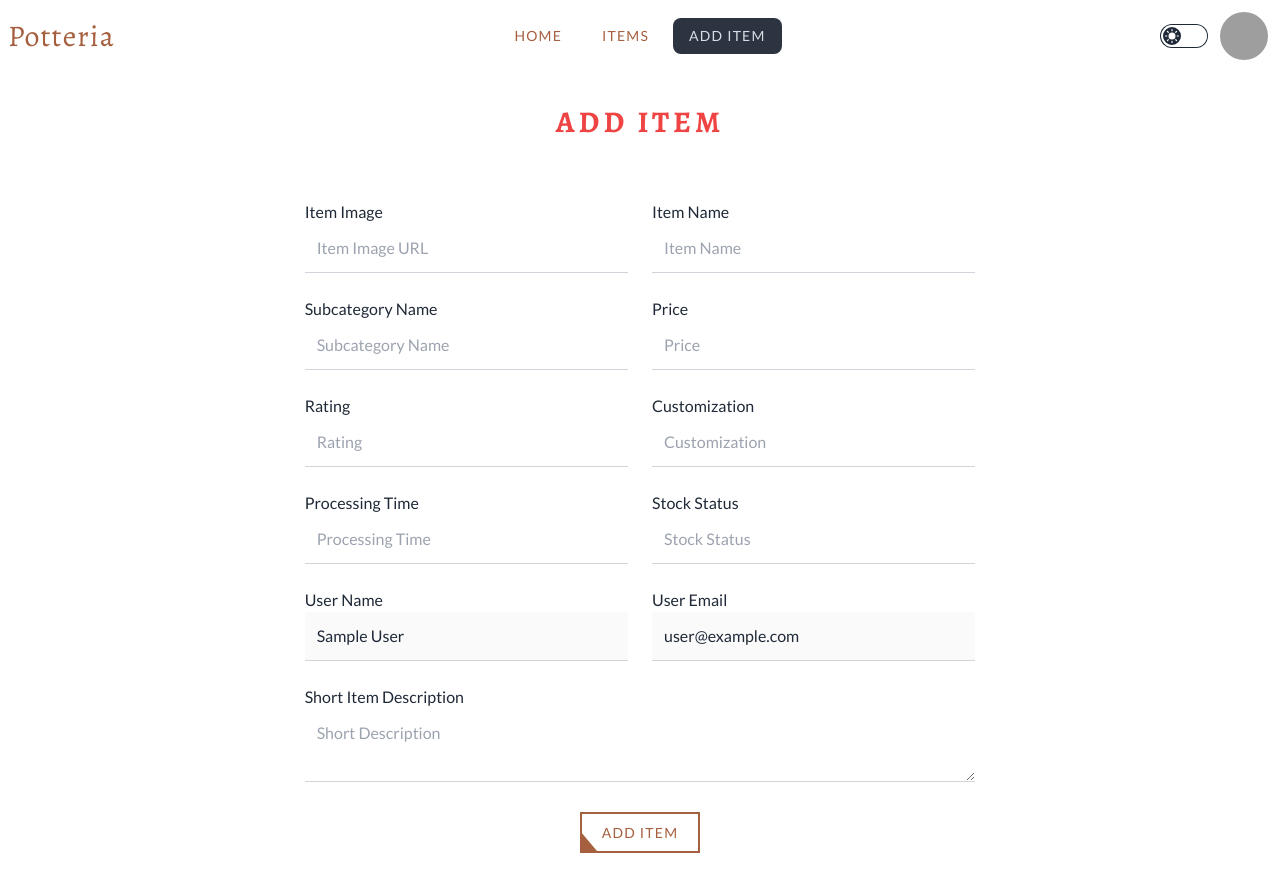
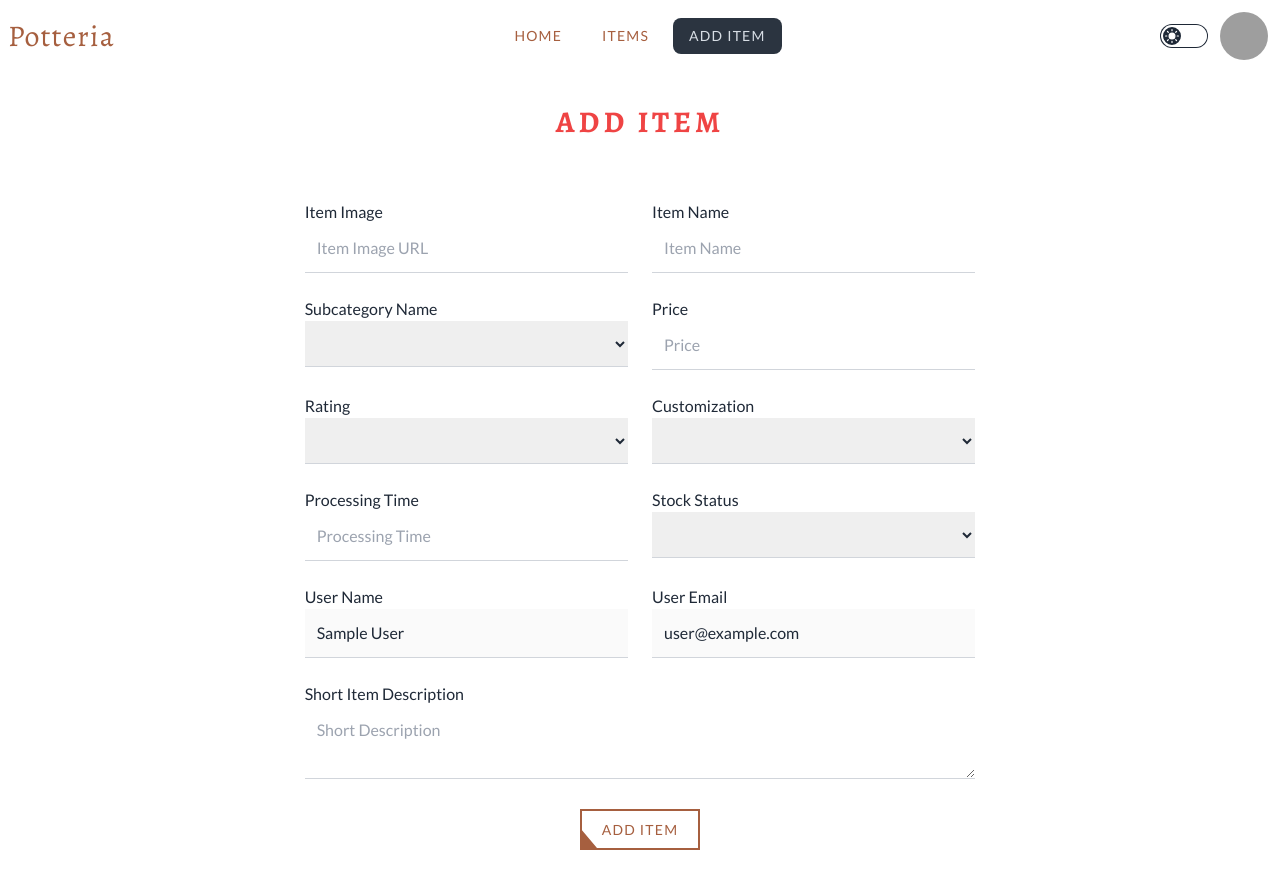
Before and after one commit to NoorTushar/potteria-client, a React (Vite) app: page /addItem in a window 1280 px wide. Shown: the top 892 px of the page. Built offline with nearby package versions, Linux system fonts and the light colour scheme; no server answers; sample sign-in values are in the browser's storage; grey boxes are pictures that could not be loaded.

Commit message:
add item form string to number and added select options where needed

```diff
--- a/src/Pages/AddItem/AddItem.jsx
+++ b/src/Pages/AddItem/AddItem.jsx
@@ -22,6 +22,10 @@ const AddItem = () => {
    });
 
    const onSubmit = (data) => {
+      // Convert price from string to number
+      data.price = parseFloat(data.price);
+      // Convert rating from string to number
+      data.rating = parseFloat(data.rating);
       const item = data;
       console.log(item);
 
@@ -116,7 +120,7 @@ const AddItem = () => {
                      <label htmlFor="subcategory_Name" className="block ">
                         Subcategory Name
                      </label>
-                     <input
+                     <select
                         {...register("subcategory_Name", {
                            required: {
                               value: true,
@@ -126,7 +130,21 @@ const AddItem = () => {
                         type="text"
                         placeholder="Subcategory Name"
                         className="w-full p-3 border-b border-b-gray-300  outline-none duration-300 focus:border-[#A65F3F] "
-                     />
+                     >
+                        <option value=""></option>
+                        <option value="Clay-made pottery">
+                           Clay-made pottery
+                        </option>
+                        <option value="Stoneware">Stoneware</option>
+                        <option value="Porcelain">Porcelain</option>
+                        <option value="Terra Cotta">Terra Cotta</option>
+                        <option value="Ceramics & Architectural">
+                           Ceramics & Architectural
+                        </option>
+                        <option value="Home decor pottery">
+                           Home decor pottery
+                        </option>
+                     </select>
                      {errors?.subcategory_Name && (
                         <span className="text-red-500 block mt-1 mb-2 font-didact">
                            {errors.subcategory_Name.message}
@@ -162,7 +180,7 @@ const AddItem = () => {
                      <label htmlFor="rating" className="block ">
                         Rating
                      </label>
-                     <input
+                     <select
                         {...register("rating", {
                            required: {
                               value: true,
@@ -172,7 +190,19 @@ const AddItem = () => {
                         type="text"
                         placeholder="Rating"
                         className="w-full p-3 border-b border-b-gray-300  outline-none duration-300 focus:border-[#A65F3F] "
-                     />
+                     >
+                        <option value=""></option>
+                        <option value="5">5</option>
+                        <option value="4.5">4.5</option>
+                        <option value="4">4</option>
+                        <option value="3.5">3.5</option>
+                        <option value="3">3</option>
+                        <option value="2.5">2.5</option>
+                        <option value="2">2</option>
+                        <option value="1.5">1.5</option>
+                        <option value="1">1</option>
+                        <option value="0.5">0.5</option>
+                     </select>
                      {errors?.rating && (
                         <span className="text-red-500 block mt-1 mb-2 font-didact">
                            {errors.rating.message}
@@ -185,7 +215,7 @@ const AddItem = () => {
                      <label htmlFor="customization" className="block ">
                         Customization
                      </label>
-                     <input
+                     <select
                         {...register("customization", {
                            required: {
                               value: true,
@@ -195,7 +225,11 @@ const AddItem = () => {
                         type="text"
                         placeholder="Customization"
                         className="w-full p-3 border-b border-b-gray-300  outline-none duration-300 focus:border-[#A65F3F] "
-                     />
+                     >
+                        <option value=""></option>
+                        <option value="yes">Yes</option>
+                        <option value="no">No</option>
+                     </select>
                      {errors?.customization && (
                         <span className="text-red-500 block mt-1 mb-2 font-didact">
                            {errors.customization.message}
@@ -231,7 +265,7 @@ const AddItem = () => {
                      <label htmlFor="stock_status" className="block ">
                         Stock Status
                      </label>
-                     <input
+                     <select
                         {...register("stock_status", {
                            required: {
                               value: true,
@@ -241,7 +275,11 @@ const AddItem = () => {
                         type="text"
                         placeholder="Stock Status"
                         className="w-full p-3 border-b border-b-gray-300  outline-none duration-300 focus:border-[#A65F3F] "
-                     />
+                     >
+                        <option value=""></option>
+                        <option value="In stock">In Stock</option>
+                        <option value="Made to Order">Made to Order</option>
+                     </select>
                      {errors?.stock_status && (
                         <span className="text-red-500 block mt-1 mb-2 font-didact">
                            {errors.stock_status.message}
```
